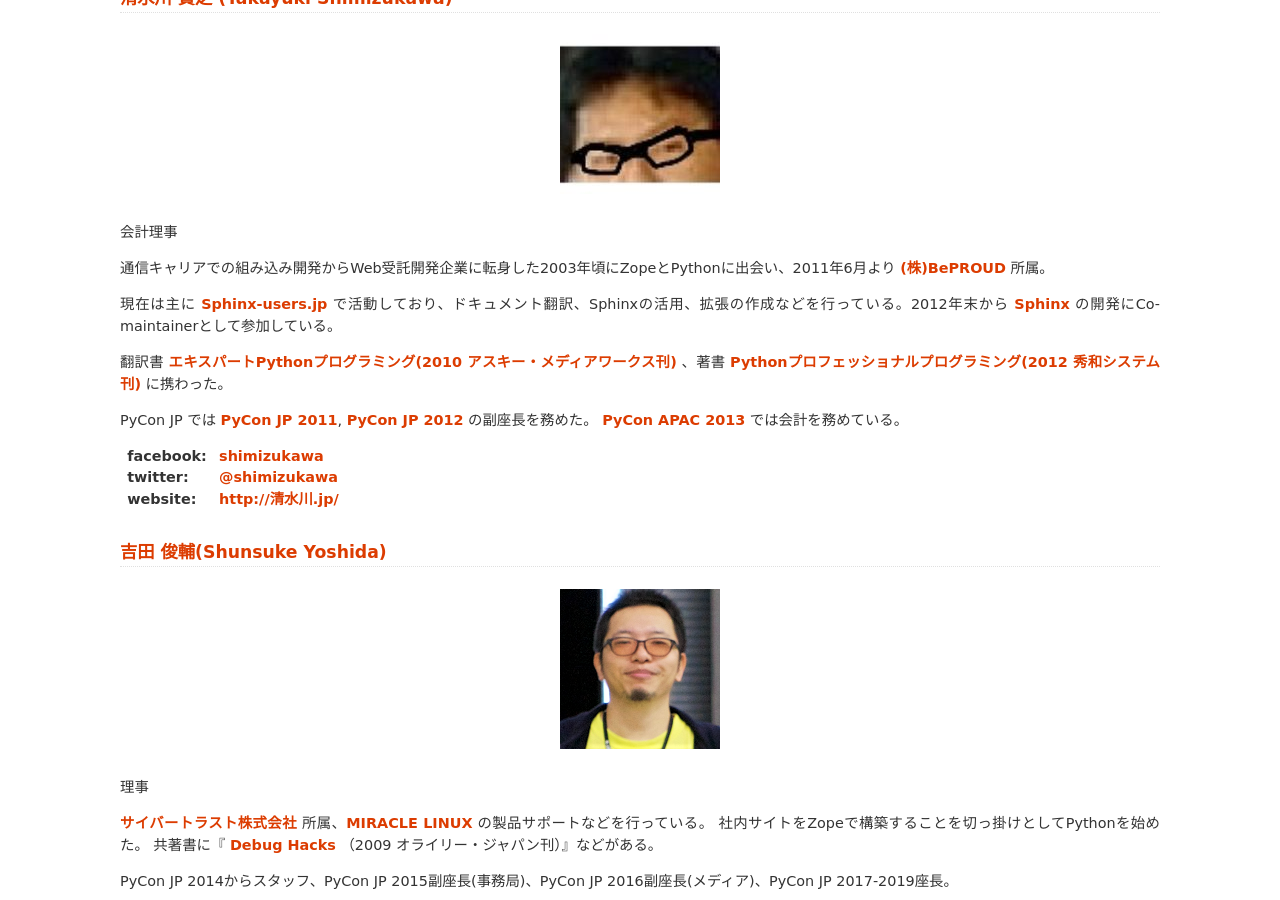
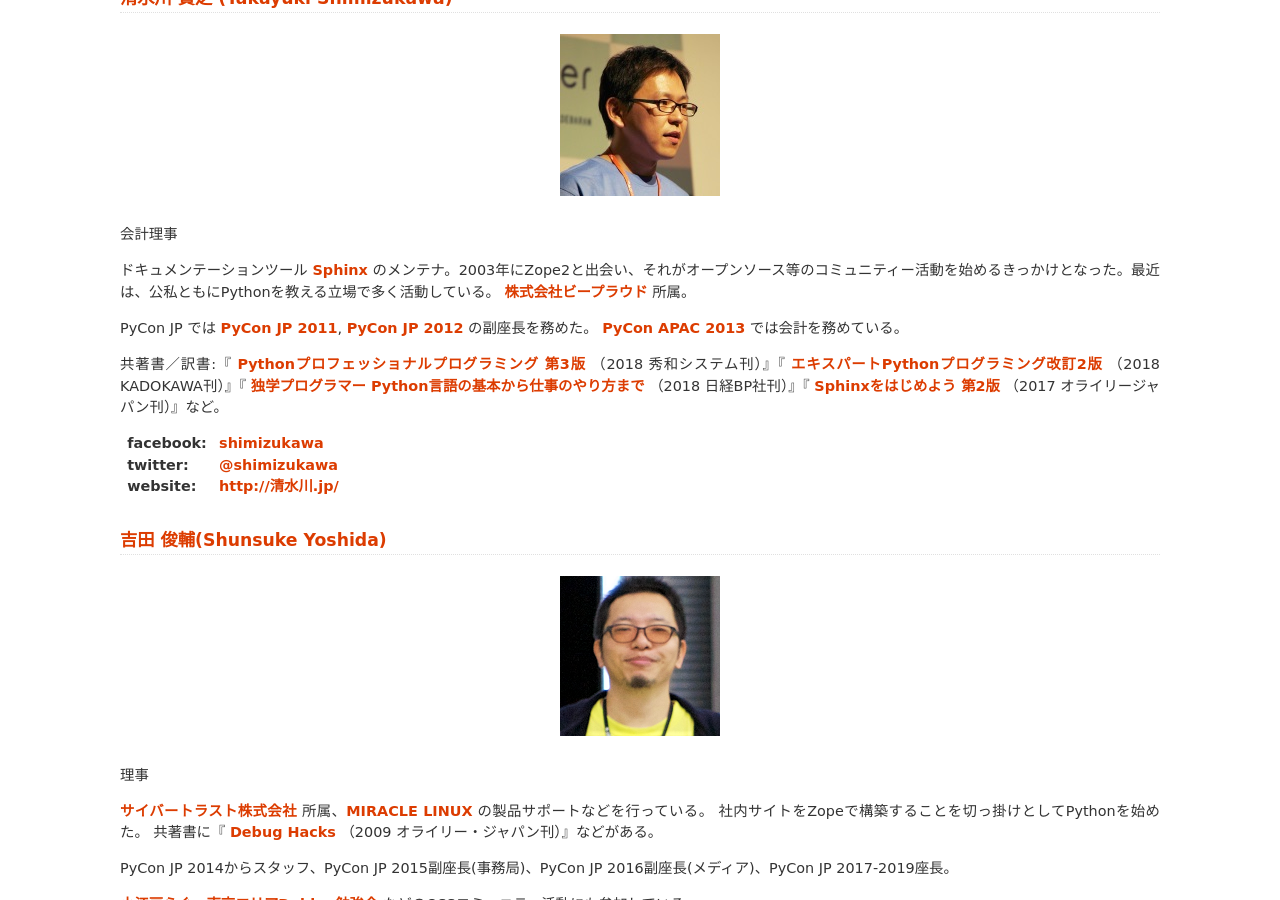
Before and after one commit to pyconjp/www.pycon.jp, a Sphinx documentation site: the page built from source/committee/board.rst, in a window 1280 px wide and 900 px high, scrolled down 1464 px. Built offline with Sphinx 7.4.7, drawn with Linux system fonts in a browser that asks for light colours.

Commit message:
update shimizukawa profile

```diff
--- a/source/committee/board.rst
+++ b/source/committee/board.rst
@@ -50,27 +50,21 @@ Python Web関係の業務を中心にコンサルティングや構築を手が
 
 会計理事
 
-通信キャリアでの組み込み開発からWeb受託開発企業に転身した2003年頃にZopeとPythonに出会い、2011年6月より `(株)BePROUD`_ 所属。
-
-現在は主に `Sphinx-users.jp`_ で活動しており、ドキュメント翻訳、Sphinxの活用、拡張の作成などを行っている。2012年末から Sphinx_ の開発にCo-maintainerとして参加している。
-
-翻訳書 `エキスパートPythonプログラミング(2010 アスキー・メディアワークス刊)`_ 、著書 `Pythonプロフェッショナルプログラミング(2012 秀和システム刊)`_ に携わった。
+ドキュメンテーションツール Sphinx_ のメンテナ。2003年にZope2と出会い、それがオープンソース等のコミュニティー活動を始めるきっかけとなった。最近は、公私ともにPythonを教える立場で多く活動している。 `株式会社ビープラウド`_ 所属。
 
 PyCon JP では `PyCon JP 2011`_, `PyCon JP 2012`_ の副座長を務めた。 `PyCon APAC 2013`_ では会計を務めている。
 
+共著書／訳書:『 `Pythonプロフェッショナルプログラミング 第3版 <http://www.shuwasystem.co.jp/products/7980html/5382.html>`_ （2018 秀和システム刊）』『 `エキスパートPythonプログラミング改訂2版 <https://www.kadokawa.co.jp/product/301801000262/>`_ （2018 KADOKAWA刊）』『 `独学プログラマー Python言語の基本から仕事のやり方まで <https://shop.nikkeibp.co.jp/front/commodity/0000/C92270/>`_ （2018 日経BP社刊）』『 `Sphinxをはじめよう 第2版 <https://www.oreilly.co.jp/books/9784873118192/>`_ （2017 オライリージャパン刊）』など。
 
 :facebook: shimizukawa_
 :twitter: `@shimizukawa`_
 :website: `http://清水川.jp/`_
 
-.. _(株)BePROUD: http://www.beproud.jp/
-.. _Sphinx-users.jp: http://sphinx-users.jp/
+.. _株式会社ビープラウド: http://www.beproud.jp/
 .. _Sphinx: http://sphinx-doc.org/
 .. _PyCon JP 2011: http://2011.pycon.jp/
 .. _PyCon JP 2012: http://2012.pycon.jp/
 .. _PyCon APAC 2013: http://apac-2013.pycon.jp/
-.. _エキスパートPythonプログラミング(2010 アスキー・メディアワークス刊): http://ascii.asciimw.jp/books/books/detail/978-4-04-868629-7.shtml
-.. _Pythonプロフェッショナルプログラミング(2012 秀和システム刊): http://www.shuwasystem.co.jp/products/7980html/3294.html
 .. _shimizukawa: https://www.facebook.com/shimizukawa
 .. _@shimizukawa: https://twitter.com/shimizukawa
 .. _http://清水川.jp/: http://清水川.jp/
```
Also changed, not shown: source/_static/shimizukawa.jpg.
